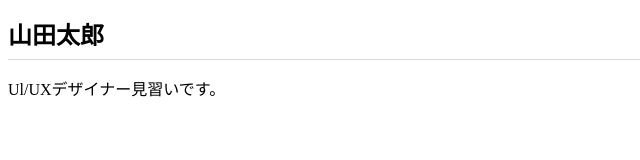
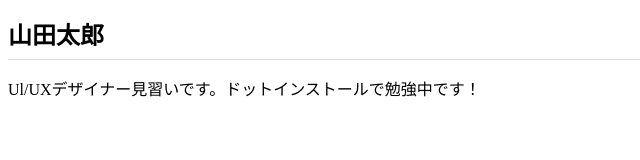
Before and after one commit to keny32/keny32.github.io, a plain HTML site: page index.html in a window 1280 px wide. Shown: the whole page, without its empty margins (0-640 px from the left). Drawn offline with Linux system fonts and the light colour scheme.

Commit message:
Add files via upload

```diff
--- a/index.html
+++ b/index.html
@@ -7,6 +7,6 @@
 </head>
 <body>
 <h1>山田太郎</h1>
-<p>Ul/UXデザイナー見習いです。</p>
+<p>Ul/UXデザイナー見習いです。ドットインストールで勉強中です！</p>
 </body>
 </html>
```
